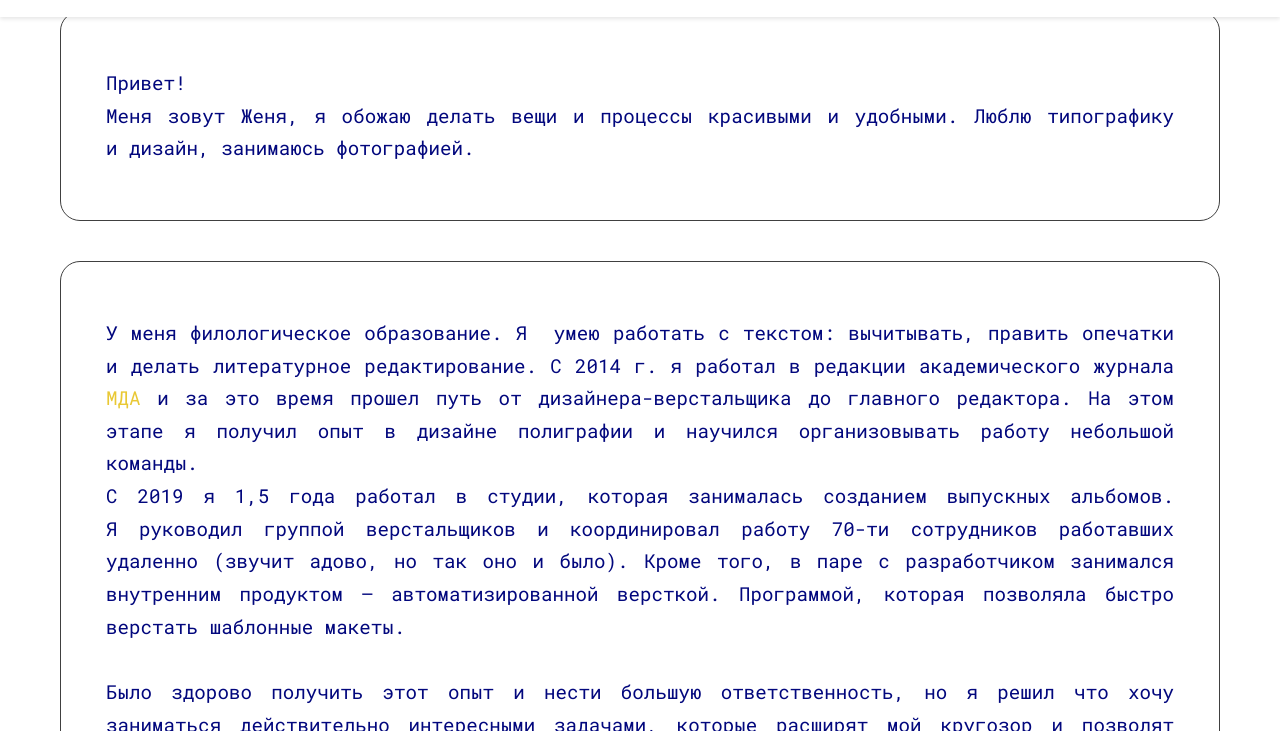
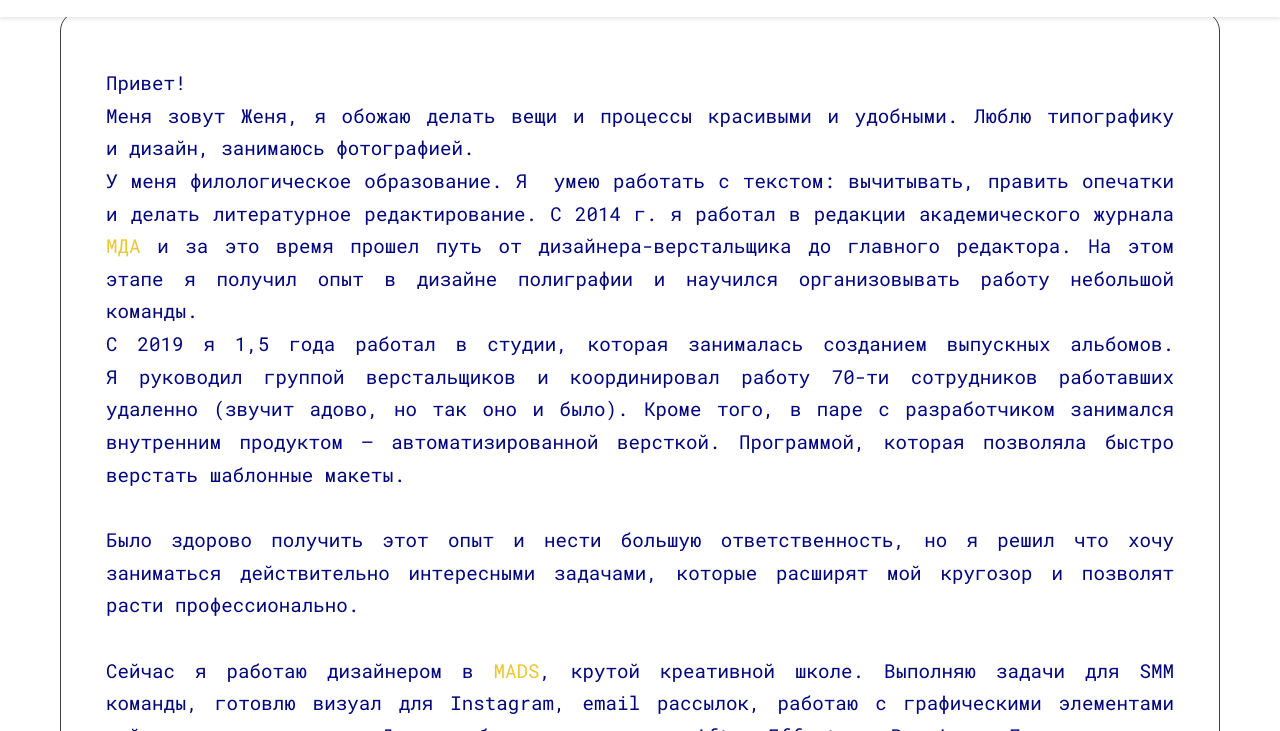
Before and after one commit to chekovevg/evgeny_chekov, a plain HTML site: page cv.html in a window 1280 px wide. Shown: the part 69-800 px from the top of the page. Drawn offline with Linux system fonts and the light colour scheme.

Commit message:
Update cv.html

```diff
--- a/cv.html
+++ b/cv.html
@@ -30,7 +30,7 @@
         Меня зовут Женя, я обожаю делать вещи и&nbsp;процессы красивыми и&nbsp;удобными.
         Люблю типографику и&nbsp;дизайн, занимаюсь фотографией.
 
-        <p class="text">У меня филологическое образование. Я&nbsp;&nbsp;умею работать&nbsp;с&nbsp;текстом: вычитывать, править опечатки
+        <br>У меня филологическое образование. Я&nbsp;&nbsp;умею работать&nbsp;с&nbsp;текстом: вычитывать, править опечатки
          и&nbsp;делать литературное редактирование. С&nbsp;2014&nbsp;г. я&nbsp;работал в&nbsp;редакции академического журнала
         <a href="https://www.instagram.com/moscowtheologicalacademy/" target="_blank" rel="noopener noreferrer">МДА</a>
         и&nbsp;за&nbsp;это время прошел путь от&nbsp;дизайнера-верстальщика до&nbsp;главного редактора.
```
